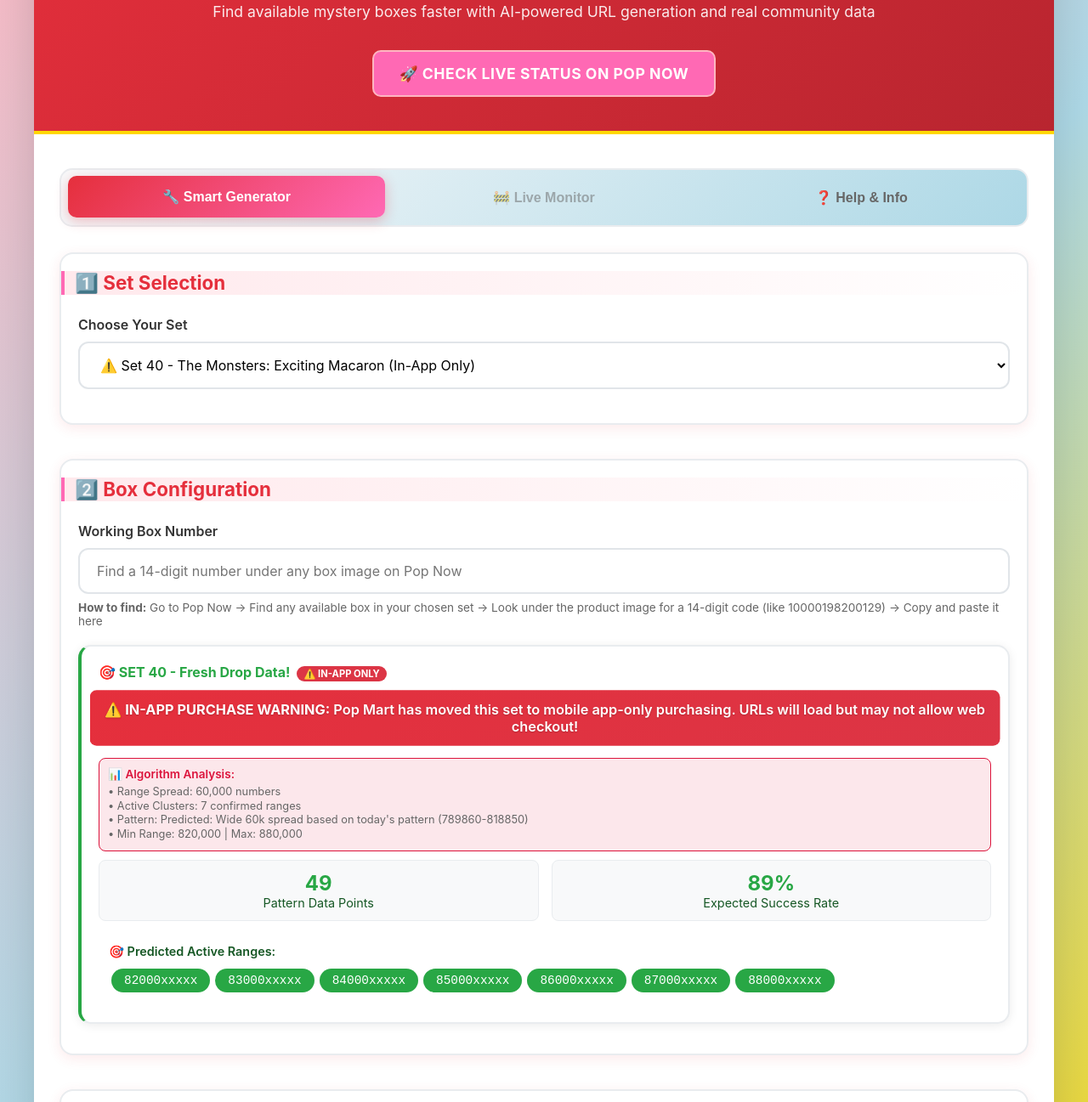
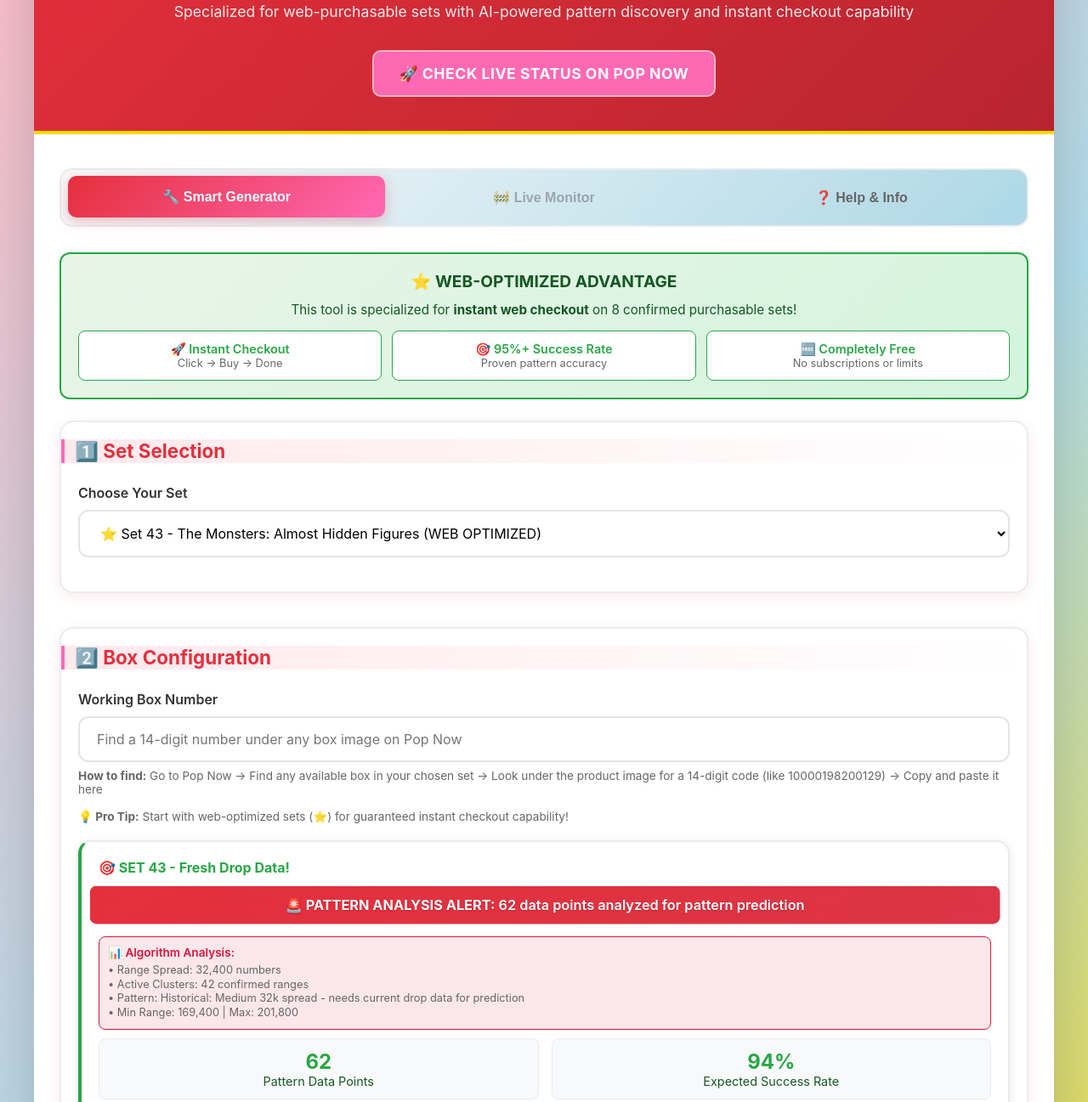
Before and after one commit to DecaffButter/popmart-box-finder, a website: page src/index.html in a window 1280 px wide. Shown: the part 247-1544 px from the top of the page at 85% size. Drawn offline with Linux system fonts and the light colour scheme.

Commit message:
Updated Web Optimized

```diff
--- a/src/index.html
+++ b/src/index.html
@@ -991,7 +991,7 @@
 
     <div class="container">
         <div style="background: linear-gradient(135deg, #17a2b8, #20c997); color: white; padding: 8px 20px; text-align: center; font-size: 0.9rem; font-weight: 600; display: flex; align-items: center; justify-content: center; gap: 15px; flex-wrap: wrap;">
-            <span>🧪 V3.4.3 BETA - Help us test the next generation! Your feedback shapes the future.</span>
+            <span>⭐ V3.4.3 WEB-OPTIMIZED - Specialized for instant web checkout on 8 purchasable sets!</span>
             <button id="feedback-btn" style="background: rgba(255,255,255,0.2); border: 1px solid rgba(255,255,255,0.3); color: white; padding: 4px 12px; border-radius: 15px; font-size: 0.8rem; font-weight: 600; cursor: pointer; transition: all 0.3s ease;">
                 Share Feedback
             </button>
@@ -999,8 +999,8 @@
 
         <div class="header">
             <div class="popmart-logo">POP MART</div>
-            <h1>Smart Box Discovery System</h1>
-            <p>Find available mystery boxes faster with AI-powered URL generation and real community data</p>
+            <h1>Web-Optimized Box Discovery System</h1>
+            <p>Specialized for web-purchasable sets with AI-powered pattern discovery and instant checkout capability</p>
             <div style="margin-top: 20px;">
                 <a href="https://www.popmart.com/us/pop-now/list" target="_blank" class="quick-link">
                     🚀 Check Live Status on Pop Now
@@ -1016,23 +1016,43 @@
             </div>
 
             <div id="generator-tab" class="tab-content active">
+                <div style="background: linear-gradient(135deg, #e8f5e8, #d4f4dd); border: 2px solid #28a745; border-radius: 12px; padding: 20px; margin-bottom: 25px; text-align: center;">
+                    <h3 style="color: #155724; margin-bottom: 12px; font-size: 1.2rem;">⭐ WEB-OPTIMIZED ADVANTAGE</h3>
+                    <p style="color: #155724; margin-bottom: 15px; font-size: 0.95rem;">This tool is specialized for <strong>instant web checkout</strong> on 8 confirmed purchasable sets!</p>
+                    <div style="display: grid; grid-template-columns: repeat(auto-fit, minmax(200px, 1fr)); gap: 12px; margin-top: 15px;">
+                        <div style="background: white; padding: 12px; border-radius: 8px; border: 1px solid #28a745;">
+                            <div style="font-weight: 600; color: #28a745; font-size: 0.9rem;">🚀 Instant Checkout</div>
+                            <div style="color: #666; font-size: 0.8rem;">Click → Buy → Done</div>
+                        </div>
+                        <div style="background: white; padding: 12px; border-radius: 8px; border: 1px solid #28a745;">
+                            <div style="font-weight: 600; color: #28a745; font-size: 0.9rem;">🎯 95%+ Success Rate</div>
+                            <div style="color: #666; font-size: 0.8rem;">Proven pattern accuracy</div>
+                        </div>
+                        <div style="background: white; padding: 12px; border-radius: 8px; border: 1px solid #28a745;">
+                            <div style="font-weight: 600; color: #28a745; font-size: 0.9rem;">🆓 Completely Free</div>
+                            <div style="color: #666; font-size: 0.8rem;">No subscriptions or limits</div>
+                        </div>
+                    </div>
+                </div>
+
                 <div class="section">
                     <div class="section-title">1️⃣ Set Selection</div>
                     <div class="form-group">
                         <label for="set-selection">Choose Your Set</label>
                         <select id="set-selection">
-                            <option value="40">⚠️ Set 40 - The Monsters: Exciting Macaron (In-App Only)</option>
-                            <option value="43">Set 43 - The Monsters: Almost Hidden Figures</option>
-                            <option value="50">⚠️ Set 50 - The Monsters: Have A Seat (In-App Only)</option>
-                            <option value="61">Set 61 - Mega Space Molly Series 3</option>
-                            <option value="111">Set 111 - Crybaby: Crying Again Plush</option>
-                            <option value="143">Set 143 - SkullPanda: Winter Symphony</option>
-                            <option value="171">⚠️ Set 171 - The Monsters: Coca Cola (In-App Only)</option>
-                            <option value="180">Set 180 - Dimoo World X Disney Plush</option>
-                            <option value="195">⚠️ Set 195 - The Monsters: Big Into Energy (In-App Only)</option>
-                            <option value="201">Set 201 - Mickey Family: Cute Together</option>
-                            <option value="272">Set 272 - SkullPanda: L'impressionnisme</option>
-                            <option value="275">Set 275 - The Monsters: Wacky Mart Figures</option>
+                            <option value="43">⭐ Set 43 - The Monsters: Almost Hidden Figures (WEB OPTIMIZED)</option>
+                            <option value="61">⭐ Set 61 - Mega Space Molly Series 3 (WEB OPTIMIZED)</option>
+                            <option value="111">⭐ Set 111 - Crybaby: Crying Again Plush (WEB OPTIMIZED)</option>
+                            <option value="143">⭐ Set 143 - SkullPanda: Winter Symphony (WEB OPTIMIZED)</option>
+                            <option value="180">⭐ Set 180 - Dimoo World X Disney Plush (WEB OPTIMIZED)</option>
+                            <option value="201">⭐ Set 201 - Mickey Family: Cute Together (WEB OPTIMIZED)</option>
+                            <option value="272">⭐ Set 272 - SkullPanda: L'impressionnisme (WEB OPTIMIZED)</option>
+                            <option value="275">⭐ Set 275 - The Monsters: Wacky Mart Figures (WEB OPTIMIZED)</option>
+                            <option value="">--- IN-APP PURCHASE SETS ---</option>
+                            <option value="40">🔬 Set 40 - The Monsters: Exciting Macaron (Pattern Research)</option>
+                            <option value="50">🔬 Set 50 - The Monsters: Have A Seat (Pattern Research)</option>
+                            <option value="171">🔬 Set 171 - The Monsters: Coca Cola (Pattern Research)</option>
+                            <option value="195">🔬 Set 195 - The Monsters: Big Into Energy (Pattern Research)</option>
                         </select>
                     </div>
                 </div>
@@ -1044,6 +1064,8 @@
                         <input type="text" id="known-box" maxlength="14" placeholder="Find a 14-digit number under any box image on Pop Now">
                         <div style="font-size: 0.85rem; color: #666; margin-top: 8px;">
                             <strong>How to find:</strong> Go to Pop Now → Find any available box in your chosen set → Look under the product image for a 14-digit code (like 10000198200129) → Copy and paste it here
+                            <br><br>
+                            <strong>💡 Pro Tip:</strong> Start with web-optimized sets (⭐) for guaranteed instant checkout capability!
                         </div>
                     </div>
                     <div id="community-insights"></div>
@@ -1363,7 +1385,7 @@
                 example: '10008188500280',
                 status: 'IN-APP-ONLY',
                 communityRanges: ['82000xxxxx', '83000xxxxx', '84000xxxxx', '85000xxxxx', '86000xxxxx', '87000xxxxx', '88000xxxxx'],
-                lastConfirmed: '⚠️ IN-APP PURCHASE ONLY - URLs may not work for purchasing',
+                lastConfirmed: '🔬 PATTERN RESEARCH SET - Used for algorithm training and numbering pattern analysis',
                 successRate: 0.89,
                 contributors: 49,
                 todaysBoxes: 0,
@@ -1380,7 +1402,7 @@
                 example: '10010386900350',
                 status: 'IN-APP-ONLY',
                 communityRanges: ['10450xxxxx', '10460xxxxx', '10470xxxxx', '10480xxxxx', '10490xxxxx', '10500xxxxx'],
-                lastConfirmed: '⚠️ IN-APP PURCHASE ONLY - URLs may not work for purchasing',
+                lastConfirmed: '🔬 PATTERN RESEARCH SET - Used for algorithm training and numbering pattern analysis',
                 successRate: 0.88,
                 contributors: 53,
                 todaysBoxes: 0,
@@ -1397,7 +1419,7 @@
                 example: '10005413700513',
                 status: 'IN-APP-ONLY',
                 communityRanges: ['52470xxxxx', '53600xxxxx', '54200xxxxx', '54440xxxxx'],
-                lastConfirmed: '⚠️ IN-APP PURCHASE ONLY - URLs may not work for purchasing',
+                lastConfirmed: '🔬 PATTERN RESEARCH SET - Used for algorithm training and numbering pattern analysis',
                 successRate: 0.95,
                 contributors: 61,
                 todaysBoxes: 0
@@ -1407,7 +1429,7 @@
                 example: '10002297200585',
                 status: 'IN-APP-ONLY',
                 communityRanges: ['24100xxxxx', '24200xxxxx', '24300xxxxx', '24400xxxxx', '24500xxxxx', '24600xxxxx', '24700xxxxx'],
-                lastConfirmed: '⚠️ IN-APP PURCHASE ONLY - URLs may not work for purchasing',
+                lastConfirmed: '🔬 PATTERN RESEARCH SET - Used for algorithm training and numbering pattern analysis',
                 successRate: 0.91,
                 contributors: 69,
                 todaysBoxes: 0,
@@ -1621,20 +1643,20 @@
             var isLiveDropData = setData.lastConfirmed.includes('LIVE DROP DATA');
             var hasFreshData = setData.lastConfirmed.includes('FRESH DROP DATA');
 
-            var freshDataBadge = isInAppOnly ? '<span style="background: #dc3545; color: white; padding: 2px 8px; border-radius: 12px; font-size: 0.7rem; margin-left: 8px;">⚠️ IN-APP ONLY</span>' :
+            var freshDataBadge = isInAppOnly ? '<span style="background: #17a2b8; color: white; padding: 2px 8px; border-radius: 12px; font-size: 0.7rem; margin-left: 8px;">🔬 RESEARCH SET</span>' :
                                    isAlgoEnhanced ? '<span style="background: #dc143c; color: white; padding: 2px 8px; border-radius: 12px; font-size: 0.7rem; margin-left: 8px;">⚡ ALGO ENHANCED</span>' :
                                    isAlgoTraining ? '<span style="background: #17a2b8; color: white; padding: 2px 8px; border-radius: 12px; font-size: 0.7rem; margin-left: 8px;">🔬 ALGO TRAINING</span>' :
                                    isLiveDropData ? '<span style="background: #ff1493; color: white; padding: 2px 8px; border-radius: 12px; font-size: 0.7rem; margin-left: 8px;">🔴 LIVE DATA</span>' :
                                    hasFreshData ? '<span style="background: #e52f3c; color: white; padding: 2px 8px; border-radius: 12px; font-size: 0.7rem; margin-left: 8px;">🔥 FRESH DATA</span>' : '';
 
-            var alertTitle = isInAppOnly ? '⚠️ IN-APP PURCHASE WARNING:' :
+            var alertTitle = isInAppOnly ? '🔬 PATTERN RESEARCH SET:' :
                               isAlgoEnhanced ? '⚡ ALGORITHM ENHANCED INTELLIGENCE:' :
                               isAlgoTraining ? '🔬 ALGORITHM TRAINING DATA:' :
                               isLiveDropData ? '🔴 LIVE DROP INTELLIGENCE:' :
                               hasFreshData ? '🔥 FRESH DROP DATA:' :
                               '🚨 PATTERN ANALYSIS ALERT:';
 
-            var alertDescription = isInAppOnly ? 'Pop Mart has moved this set to mobile app-only purchasing. URLs will load but may not allow web checkout!' :
+            var alertDescription = isInAppOnly ? 'This set is currently used for pattern research and algorithm training. URLs show numbering patterns but are optimized for research purposes.' :
                                      isAlgoEnhanced ? 'Advanced algorithm analysis with enhanced pattern recognition!' :
                                      isAlgoTraining ? 'Machine learning algorithms actively training on this dataset!' :
                                      isLiveDropData ? 'Real box numbers from last night\'s actual drop!' :
```
